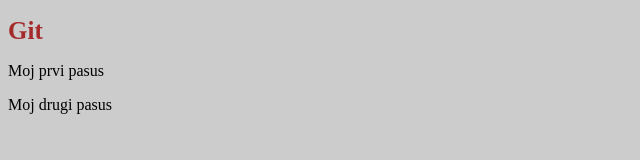
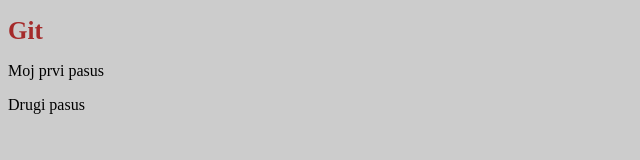
Before and after one commit to isakusha/smart, a plain HTML site: page index.html in a window 1280 px wide. Shown: the full height of the page, 0-640 px from the left. Drawn offline with Linux system fonts and the light colour scheme.

Commit message:
Update index.html

```diff
--- a/index.html
+++ b/index.html
@@ -10,6 +10,6 @@
 
     <h1>Git</h1>
     <p>Moj prvi pasus</p>
-    <p>Moj drugi pasus</p>
+    <p>Drugi pasus</p>
 </body>
 </html>
```
